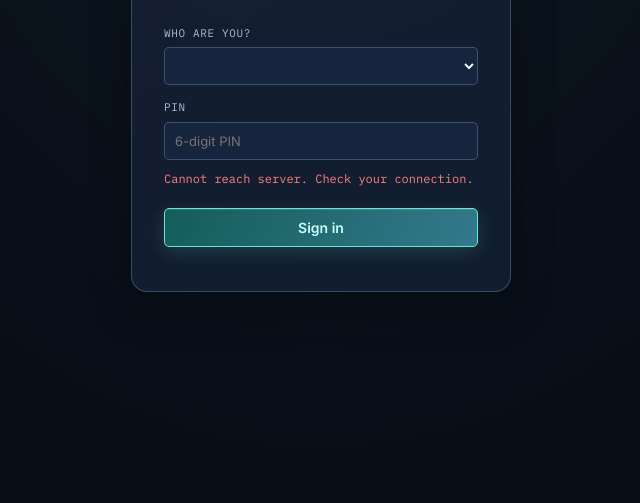
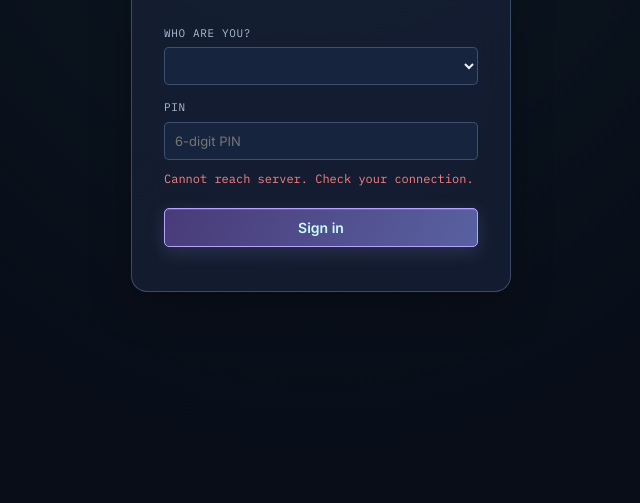
Before and after one commit to fleetsatpro/shiftsRoute, a website with bundled scripts: page public/index.html in a window 1280 px wide. Shown: the part 297-800 px from the top of the page, without its empty margins (319-959 px from the left). Built offline with nearby package versions, Linux system fonts and the light colour scheme; files whose address does not match are found by name.

Commit message:
design: replace teal and green accents with sapphire and violet

```diff
--- a/public/index.html
+++ b/public/index.html
@@ -22,15 +22,15 @@
     --text:       #e4e8f0;
     --text-2:     #9aa3b5;
     --text-3:     #5c677d;
-    --accent:     #4fd1c5;
-    --accent-dim: #1d5f5a;
-    --accent-glow:rgba(79,209,197,.12);
+    --accent:     #7c8cff;
+    --accent-dim: #34418c;
+    --accent-glow:rgba(124,140,255,.14);
     --amber:      #f6ad55;
     --amber-dim:  #7a4a1a;
     --red:        #fc8181;
     --red-dim:    #7b2727;
-    --green:      #68d391;
-    --green-dim:  #1e5434;
+    --green:      #62b6ff;
+    --green-dim:  #214b78;
     --blue:       #63b3ed;
 
     --c-day:    #2a5298;
@@ -747,9 +747,9 @@
   }
   /* ── Responsive navigation and accessibility refinements ── */
   :root {
-    --accent: #62e6d5;
-    --accent-dim: #176b67;
-    --accent-glow: rgba(98,230,213,.14);
+    --accent: #8d9bff;
+    --accent-dim: #39468f;
+    --accent-glow: rgba(141,155,255,.16);
     --panel-glass: rgba(21,26,36,.88);
     --shadow-card: 0 2px 8px rgba(0,0,0,.24), 0 14px 36px rgba(0,0,0,.2);
   }
@@ -915,9 +915,9 @@
     --text: #edf4ff;
     --text-2: #aabbd5;
     --text-3: #7185a5;
-    --accent: #65e6d0;
-    --accent-dim: #145d5b;
-    --accent-glow: rgba(101,230,208,.14);
+    --accent: #b7a2ff;
+    --accent-dim: #493b79;
+    --accent-glow: rgba(183,162,255,.16);
     --blue: #7db9ff;
     --shadow-card: 0 16px 42px rgba(0,0,0,.28), inset 0 1px rgba(255,255,255,.045);
     --radius: 10px;
```
